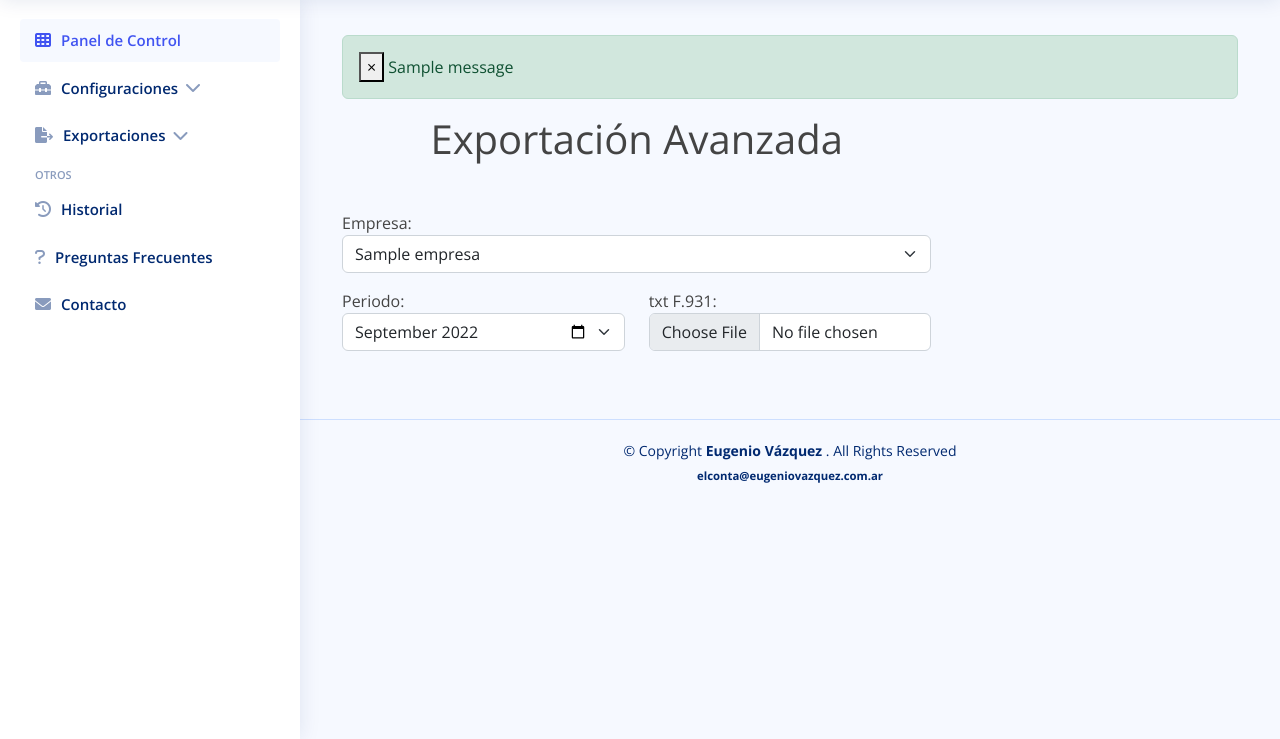
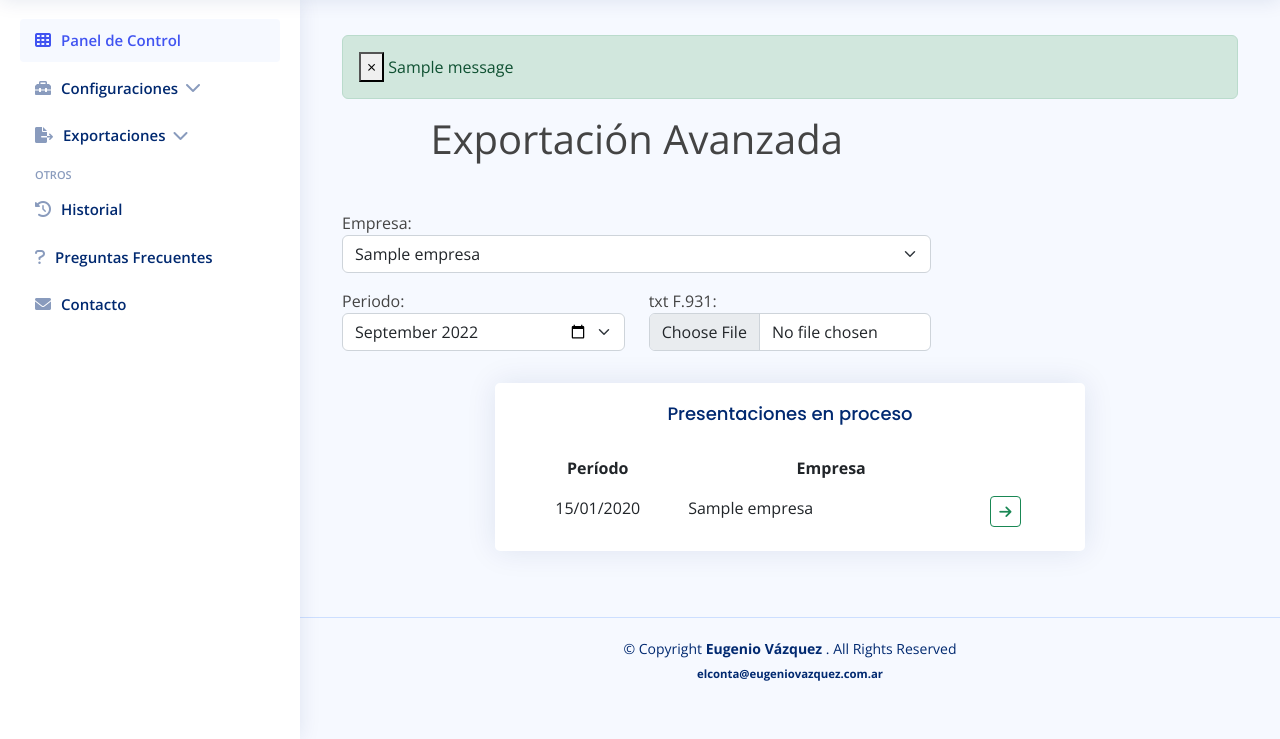
Before and after one commit to lugezz/libro_sueldos_digital, a Django app: page /export-lsd/advanced/ in a window 1280 px wide. Shown: the part 61-800 px from the top of the page. Run offline with Django 4.2, Linux system fonts and the light colour scheme; a user stored in the database is signed in; tables that the repository leaves empty hold one stand-in row (values such as "Sample post"); one stand-in notice (Sample message) is shown; some libraries are stand-ins or nearby versions.

Commit message:
Advanced Export 70%

```diff
--- a/export_lsd/forms.py
+++ b/export_lsd/forms.py
@@ -115,7 +115,8 @@ class PeriodoForm(ModelForm):
     txtF931 = FileField(
         widget=FileInput(
             attrs={
-                'class': 'form-control mb-3'
+                'class': 'form-control mb-3',
+                'accept': '.txt'
             }),
         label='txt F.931',
         required=False)
@@ -157,7 +158,8 @@ class LiquidacionForm(ModelForm):
     xlsx_liq = FileField(
         widget=FileInput(
             attrs={
-                'class': 'form-control mb-3'
+                'class': 'form-control mb-3',
+                'accept': '.xlsx'
             }),
         label='Seleccione planilla liquidación')
 
--- a/export_lsd/models.py
+++ b/export_lsd/models.py
@@ -112,8 +112,13 @@ class Presentacion(models.Model):
     user = models.ForeignKey(User, on_delete=models.CASCADE)
     periodo = models.DateField()
     empresa = models.ForeignKey(Empresa, on_delete=models.CASCADE)
+    closed = models.BooleanField(default=False)
     created = models.DateTimeField(auto_now_add=True)
     updated = models.DateTimeField(auto_now=True)
+
+    @property
+    def periodo_str(self):
+        return self.periodo.strftime('%Y%m')
 
     def __str__(self) -> str:
         return f'{self.empresa.name} - {self.periodo.strftime("%Y/%m")} '
@@ -144,6 +149,20 @@ class Liquidacion(models.Model):
     class Meta:
         verbose_name_plural = 'Liquidaciones'
         unique_together = (('nroLiq', 'presentacion'),)
+
+
+class ConceptoLiquidacion(models.Model):
+    liquidacion = models.ForeignKey(Liquidacion, on_delete=models.CASCADE)
+    empleado = models.ForeignKey(Empleado, on_delete=models.CASCADE)
+    concepto = models.CharField(max_length=10)
+    cantidad = models.PositiveSmallIntegerField(default=0)
+    importe = models.FloatField(default=0)
+
+    def __str__(self) -> str:
+        return f'{self.empleado.legajo} - {self.concepto} - $ {self.importe}'
+
+    class Meta:
+        verbose_name_plural = 'ConceptoLiquidaciones'
 
 
 class BasicExportConfig(models.Model):
--- a/export_lsd/templates/export_lsd/export/advanced.html
+++ b/export_lsd/templates/export_lsd/export/advanced.html
@@ -70,7 +70,43 @@
             {% endif %}
         </div>
     </div>
-</div>
+    {% if presentaciones_en_pr %}
+    <!-- Presentaciones abiertas -->
+    <div class="row justify-content-md-center">
+        <div class="col-8">
+            <div class="card top-selling overflow-auto">
+                <div class="card-body pb-0">
+                    <h5 class="card-title text-center">Presentaciones en proceso</h5>
+                    <table class="table table-borderless">
+                        <thead>
+                        <tr>
+                            <th scope="col" style="width: 30%" class="text-center">Período</th>
+                            <th scope="col" style="width: 55%" class="text-center">Empresa</th>
+                            <th scope="col" style="width: 15%"></th>
+                        </tr>
+                        </thead>
+                        <tbody>
+                        {% for presentacion in presentaciones_en_pr %}
+                        <tr>
+                            <td class="text-center">{{ presentacion.periodo|date:"d/m/Y" }}</td>
+                            <td>{{ presentacion.empresa.name }}</td>
+                            <td>
+                                <a
+                                  class="btn btn-outline-success btn-sm"
+                                  href="{% url 'export_lsd:advanced_liqs' username=presentacion.user periodo=presentacion.periodo_str cuit=presentacion.empresa.cuit %}"
+                                >
+                                    <i class="fas fa-arrow-right"></i>
+                                </a>
+                            </td>
+                        </tr>
+                        {% endfor %}
+                        </tbody>
+                    </table>
+                </div>
+            </div>
+        </div><!-- End Presentaciones abiertas -->
+        {% endif %}
+    </div>
 {% endblock content %}
 
 {% block footer_js %}
--- a/export_lsd/views.py
+++ b/export_lsd/views.py
@@ -1,4 +1,6 @@
 import datetime
+
+import pandas as pd
 
 from django.shortcuts import redirect, render
 from django.contrib import messages
@@ -15,6 +17,9 @@ from export_lsd.forms import ConfigEBForm, EmpresaForm, EmpleadoForm, Liquidacio
 from export_lsd.tools.export_advanced_txt import get_summary_txtF931
 from export_lsd.tools.export_basic_txt import export_txt
 from export_lsd.tools.import_empleados import get_employees
+
+
+EXPORT_TITLES = ['Leg', 'Concepto', 'Cant', 'Monto', 'Tipo']
 
 
 # ------------- DASHBOARD ------------------------------------------------
@@ -388,6 +393,8 @@ def import_empleados(request):
 def advanced_export(request):
     # Debe tener al menos una empresa asociada
     empresas_qs = Empresa.objects.filter(user=request.user).order_by('name')
+    presentaciones_en_pr = Presentacion.objects.filter(user=request.user).order_by('-periodo')
+
     form = PeriodoForm(request.POST or None)
 
     if not empresas_qs:
@@ -397,6 +404,7 @@ def advanced_export(request):
     context = {
         'error': '',
         'form': form,
+        'presentaciones_en_pr': presentaciones_en_pr
     }
 
     if request.method == 'POST':
@@ -443,17 +451,39 @@ def advanced_export_liqs(request, periodo: str, cuit: str, username: str):
         periodo_obj = periodo_obj.first()
 
     liquidaciones_qs = Liquidacion.objects.filter(presentacion=periodo_obj)
+    nro_liqs = list(liquidaciones_qs.values_list('nroLiq', flat=True))
+    nro_liqs_open = [x for x in range(1, 26) if x not in nro_liqs]
 
     context = {
         'liquidaciones': liquidaciones_qs,
         'periodo': periodo,
         'empresa': empresa.name,
         'form': form,
+        'nro_liqs_open': nro_liqs_open,
         'error': '',
     }
 
     if request.method == 'POST':
-        pass
+        # TODO: En el futuro agregar parametrización de conceptos para no tener la necesidad de la columna Tipo
+        df_liq = pd.read_excel(request.FILES['xlsx_liq'])
+
+        # Validación 1 - Titulos
+        df_titles = list(df_liq.columns.values)
+        if df_titles[:5] != EXPORT_TITLES:
+            context['error'] = 'Error en el formato del archivo recibido, por favor chequear.'
+            return render(request, 'export_lsd/export/advanced_liqs.html', context)
+
+        # Validación 2 - Legajos
+        legajos_qs = Empleado.objects.filter(empresa=empresa)
+        legajos_db = set(list(legajos_qs.values_list('leg', flat=True)))
+
+        legajos = set(df_liq['Leg'].tolist())
+
+        legajos_dif = legajos.difference(legajos_db)
+        if legajos_dif:
+            legajos_dif_str = ', '.join(map(str, legajos_dif))
+            messages.error(request, f"Empleados {legajos_dif_str} no observados en {empresa.name}")
+            return redirect(reverse_lazy('export_lsd:empleado_list'))
 
     return render(request, 'export_lsd/export/advanced_liqs.html', context)
 
```
Also changed, not shown: export_lsd/templates/export_lsd/empleado/list.html (+13 -0 lines), export_lsd/templates/export_lsd/export/advanced_liqs.html (+8 -8 lines), export_lsd/templates/export_lsd/export/empleados.html (+9 -4 lines), export_lsd/migrations/0025_presentacion_closed_conceptoliquidacion.py (added).
